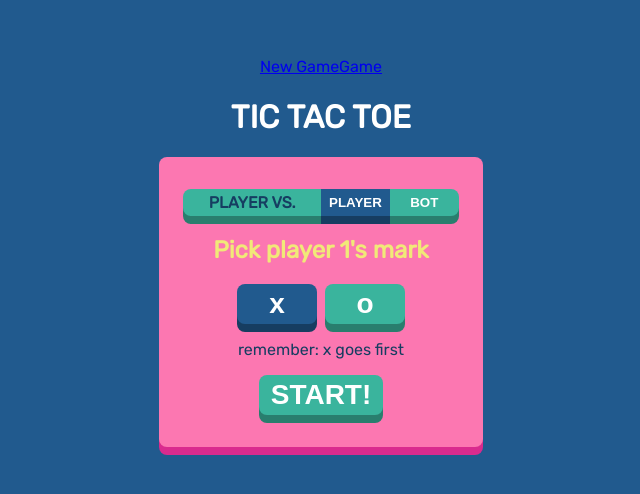
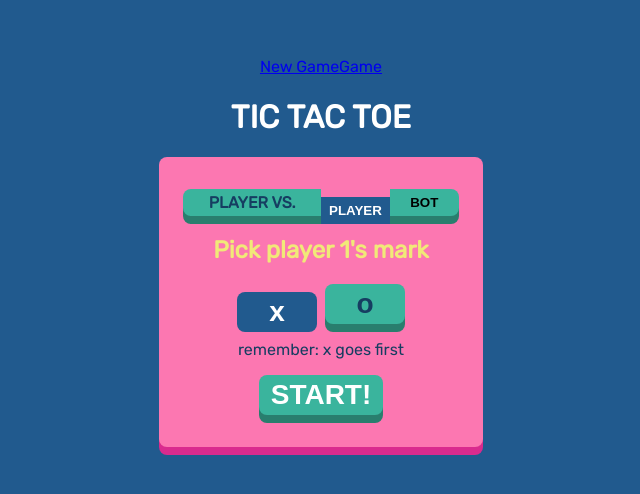
Before and after one commit to Cristian-Cornejo/tic-tac-toe, a Vue app: page / in a window 1280 px wide. Shown: the part 148-642 px from the top of the page, without its empty margins (319-959 px from the left). Built offline with nearby package versions, Linux system fonts and the light colour scheme.

Commit message:
feat: add toggle buttons fuction

```diff
--- a/src/App.vue
+++ b/src/App.vue
@@ -25,7 +25,6 @@ html {
   --light-pink-color: rgb(252, 119, 177);
   --pink-color: rgb(217, 43, 142);
   --white-color: white;
-  --gray-color: rgb(209, 209, 209);
   background-color: var(--blue-color);
   font-family: 'Rubik', sans-serif;
 }
--- a/src/views/GameView.vue
+++ b/src/views/GameView.vue
@@ -62,11 +62,9 @@ const tiles = ref([
   border-bottom-left-radius: 8px;
 }
 
-
 .game-tile:nth-child(9) {
   border-bottom-right-radius: 8px;
 }
-
 
 .game-tile:nth-child(2n+1):hover {
   transform: translateY(0px);
--- a/src/views/StartMenu.vue
+++ b/src/views/StartMenu.vue
@@ -1,27 +1,38 @@
 <script setup lang="ts">
+import { ref } from 'vue';
+const isVsPlayer = ref(true);
+const isXMarkSelected = ref(true);
+
 </script>
 
 <template>
   <div class="centered-column start-menu">
     <h1 class="start-menu__title">TIC TAC TOE</h1>
     <div class="container centered-column start-menu__mark-selector">
-      <div class="start-menu__game_mode">
+      <div class="game-mode">
         <p>PLAYER VS.</p>
-        <button>PLAYER</button>
-        <button>BOT</button>
+        <button class="game-mode__vs-player-button" v-on:click="!isVsPlayer && (isVsPlayer = !isVsPlayer)"
+          v-bind:class="{ pressed: isVsPlayer }">PLAYER</button>
+        <button class="game-mode__vs-bot-button" v-on:click="isVsPlayer && (isVsPlayer = !isVsPlayer)"
+          v-bind:class="{ pressed: !isVsPlayer }">BOT</button>
       </div>
       <h2>Pick player 1's mark</h2>
       <div class="centered-row mark-selector__toggler">
-        <button class="container start-menu__button start-menu__x-button"><span>x</span></button>
-        <button class="container start-menu__button start-menu__o-button">o</button>
+        <button class="container start-menu__button start-menu__x-button"
+          v-on:click="!isXMarkSelected && (isXMarkSelected = !isXMarkSelected)"
+          v-bind:class="{ pressed: isXMarkSelected }"><span>x</span></button>
+        <button class="container start-menu__button start-menu__o-button"
+          v-on:click="isXMarkSelected && (isXMarkSelected = !isXMarkSelected)"
+          v-bind:class="{ pressed: !isXMarkSelected }">o</button>
       </div>
       <p>remember: x goes first</p>
       <button class="container start-menu__start-button">START!</button>
     </div>
   </div>
 </template>
+
 <style scoped>
-.start-menu__game_mode {
+.game-mode {
   display: grid;
   grid-template-columns: repeat(4, 1fr);
   border-radius: 8px;
@@ -29,8 +40,7 @@
   align-content: center;
 }
 
-
-.start-menu__game_mode p {
+.game-mode p {
   grid-column: 1 / 3;
   margin: 0;
   justify-content: center;
@@ -55,50 +65,45 @@
   transform: translateY(8px);
 }
 
-.start-menu__game_mode button {
+.game-mode button {
   padding: 4px 8px;
   width: 100%;
   border: none;
-  color: var(--white-color);
   font-weight: bold;
 }
 
-.start-menu__game_mode *:first-child {
+.game-mode p {
+  background-color: var(--green-color);
+  box-shadow: 0px 8px var(--dark-green-color);
   border-top-left-radius: 8px;
   border-bottom-left-radius: 8px;
 }
 
-.start-menu__game_mode *:last-child {
+.game-mode__vs-player-button {
+  background-color: var(--blue-color);
+  box-shadow: 0px 8px var(--dark-blue-color);
+  transition: all 0.2s;
+}
+
+.game-mode__vs-player-button.pressed {
+  transform: translateY(8px);
+  box-shadow: 0px 0px var(--dark-blue-color);
+  color: var(--white-color);
+}
+
+.game-mode__vs-bot-button {
+  background-color: var(--green-color);
+  box-shadow: 0px 8px var(--dark-green-color);
+  transition: all 0.2s;
   border-top-right-radius: 8px;
   border-bottom-right-radius: 8px;
 }
 
 
-
-.start-menu__game_mode *:not(:nth-child(2)) {
-  background-color: var(--green-color);
-  box-shadow: 0px 8px var(--dark-green-color);
-
-}
-
-.start-menu__game_mode *:nth-child(2) {
-  background-color: var(--blue-color);
-  box-shadow: 0px 8px var(--dark-blue-color);
-  transition: all 0.2s;
-}
-
-.start-menu__game_mode *:nth-child(3) {
-  transition: all 0.2s;
-}
-
-.start-menu__game_mode *:nth-child(2):hover {
-  transform: translateY(8px);
-  box-shadow: 0px 0px var(--dark-blue-color);
-}
-
-.start-menu__game_mode *:nth-child(3):hover {
+.game-mode__vs-bot-button.pressed {
   transform: translateY(8px);
   box-shadow: 0px 0px var(--dark-green-color);
+  color: var(--white-color);
 }
 
 .start-menu__button {
@@ -110,26 +115,27 @@
 
 .start-menu__x-button {
   background-color: var(--blue-color);
-  color: var(--white-color);
+  color: var(--dark-blue-color);
   box-shadow: 0px 8px var(--dark-blue-color);
 }
 
-.start-menu__x-button:hover {
+.start-menu__x-button.pressed {
   box-shadow: 0px 0px var(--dark-blue-color);
+  color: var(--white-color);
   transform: translateY(8px);
 }
 
 .start-menu__o-button {
   background-color: var(--green-color);
-  color: var(--white-color);
+  color: var(--dark-blue-color);
   box-shadow: 0px 8px var(--dark-green-color);
 }
 
-.start-menu__o-button:hover {
+.start-menu__o-button.pressed {
   box-shadow: 0px 0px var(--dark-green-color);
   transform: translateY(8px);
+  color: var(--white-color);
 }
-
 
 .mark-selector__toggler {
   width: 100%;
```
